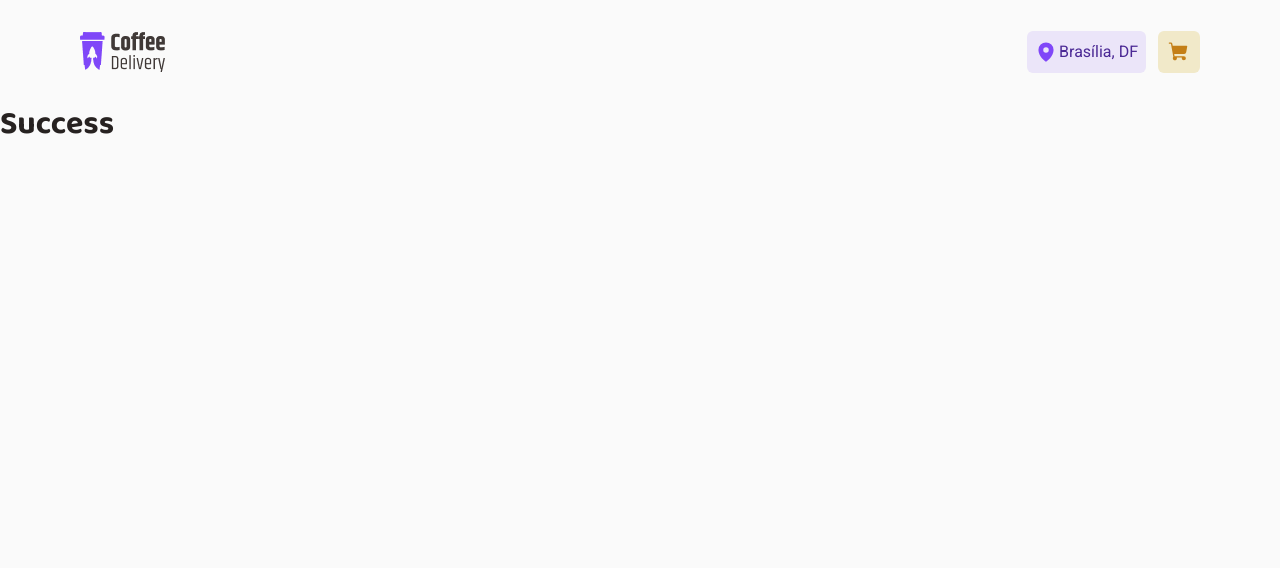
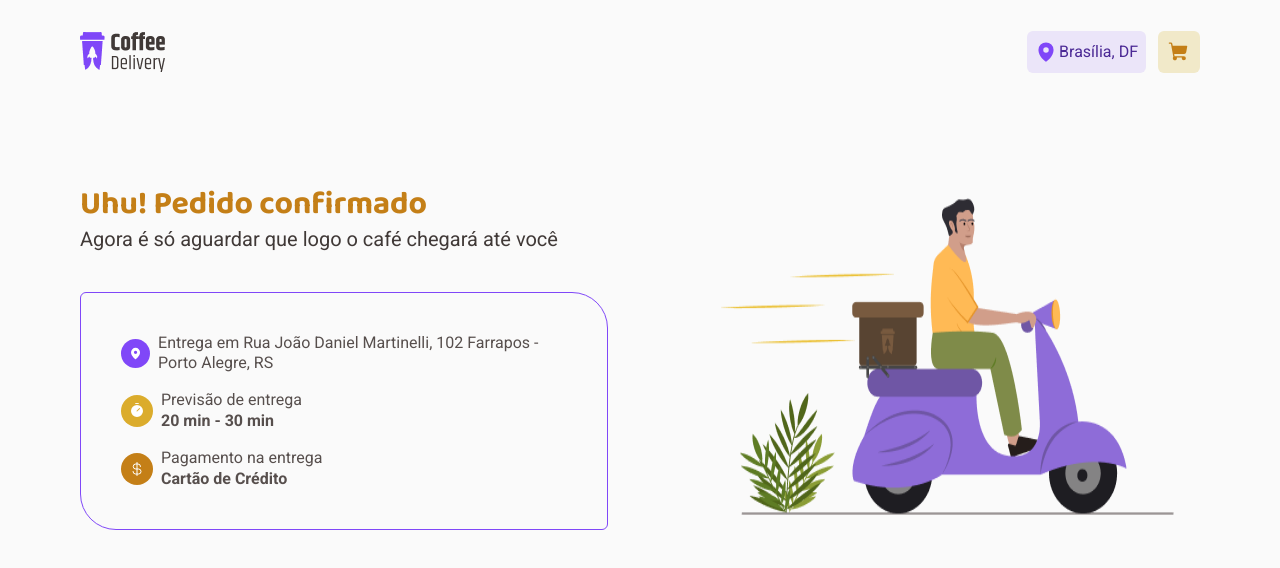
Before and after one commit to devjpedro/coffee-delivery, a React (Vite) app: page /success in a window 1280 px wide. Shown: the top 568 px of the page. Built offline with nearby package versions, Linux system fonts and the light colour scheme.

Commit message:
criando a página de sucesso

```diff
--- a/src/pages/Success/index.tsx
+++ b/src/pages/Success/index.tsx
@@ -1,7 +1,37 @@
+import { CurrencyDollar, MapPin, Timer } from 'phosphor-react'
+import SuccessImage from '../../assets/SuccessImage.png'
+import { ContentContainer, MainContainer, OrderInfo } from './styled'
 export default function Success() {
   return (
-    <div>
-      <h1>Success</h1>
-    </div>
+    <MainContainer>
+      <ContentContainer>
+        <h1>Uhu! Pedido confirmado</h1>
+        <p>Agora é só aguardar que logo o café chegará até você</p>
+        <OrderInfo>
+          <div className="local">
+            <MapPin weight="fill" size={16} />
+            <span>
+              Entrega em Rua João Daniel Martinelli, 102 Farrapos - Porto
+              Alegre, RS
+            </span>
+          </div>
+          <div className="deliveryForecast">
+            <Timer size={16} weight="fill" />
+            <div>
+              <span>Previsão de entrega</span>
+              <strong>20 min - 30 min</strong>
+            </div>
+          </div>
+          <div className="paymentMethod">
+            <CurrencyDollar size={16} />
+            <div>
+              <span>Pagamento na entrega</span>
+              <strong>Cartão de Crédito</strong>
+            </div>
+          </div>
+        </OrderInfo>
+      </ContentContainer>
+      <img src={SuccessImage} alt="" />
+    </MainContainer>
   )
 }
--- /dev/null
+++ b/src/pages/Success/styled.ts
@@ -0,0 +1,87 @@
+import styled from 'styled-components'
+
+export const MainContainer = styled.main`
+  max-width: 70rem;
+  width: 100%;
+  margin: 5rem auto;
+  display: flex;
+  gap: 6.25rem;
+  flex-wrap: wrap;
+  justify-content: center;
+
+  img {
+    max-width: 100%;
+  }
+
+  @media (max-width: 1200px) {
+    padding-left: 1.5rem;
+    padding-right: 1.5rem;
+    margin-bottom: 0.25rem;
+  }
+
+  @media (max-width: 600px) {
+    padding-left: 1.25rem;
+    padding-right: 1.25rem;
+  }
+`
+export const ContentContainer = styled.div`
+  h1 {
+    font-size: 2rem;
+    font-size: 800;
+    color: ${(props) => props.theme['yellow-700']};
+  }
+
+  p {
+    font-size: 1.25rem;
+    color: ${(props) => props.theme['base-800']};
+  }
+`
+
+export const OrderInfo = styled.div`
+  max-width: 33rem;
+  margin-top: 2.5rem;
+  padding: 2.5rem;
+  border: 1px solid ${(props) => props.theme['purple-500']};
+  border-top-left-radius: 6px;
+  border-bottom-left-radius: 36px;
+  border-top-right-radius: 36px;
+  border-bottom-right-radius: 6px;
+  display: flex;
+  flex-direction: column;
+  gap: 1rem;
+
+  .local,
+  .deliveryForecast,
+  .paymentMethod {
+    display: flex;
+    justify-content: start;
+    align-items: center;
+    gap: 0.5rem;
+  }
+
+  svg {
+    background-color: ${(props) => props.theme['purple-500']};
+    color: ${(props) => props.theme.white};
+    display: flex;
+    justify-content: center;
+    align-items: center;
+    width: auto;
+    height: auto;
+    padding: 0.5rem;
+    border-radius: 999px;
+  }
+
+  .deliveryForecast svg {
+    background-color: ${(props) => props.theme['yellow-500']};
+  }
+
+  .paymentMethod svg {
+    background-color: ${(props) => props.theme['yellow-700']};
+  }
+
+  .deliveryForecast div,
+  .paymentMethod div {
+    display: flex;
+    flex-direction: column;
+  }
+`
```
Also changed, not shown: src/assets/SuccessImage.png (added).
